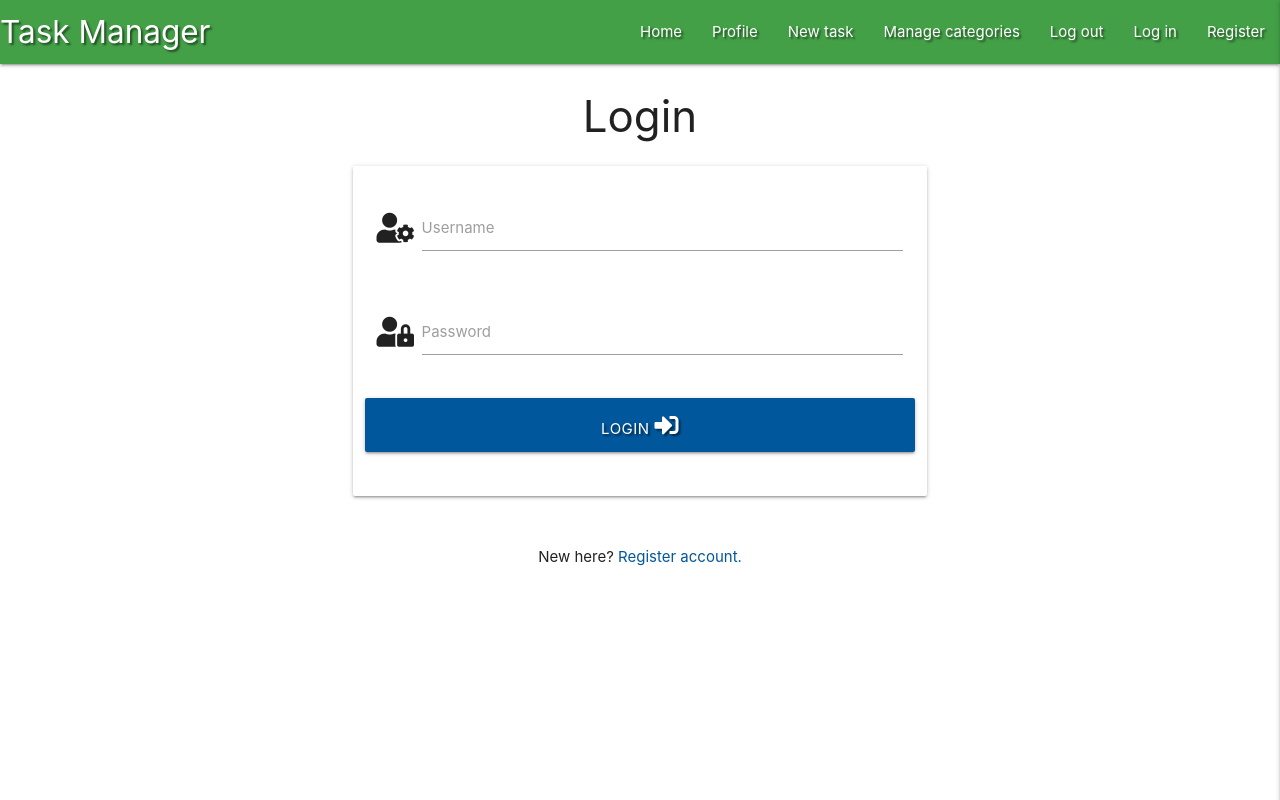
After one commit to Jade-ux/Task-Manager-MongoDB, a Flask app: page /login in a window 1280 px wide. The commit adds this page. Run offline with Flask 2, Linux system fonts and the light colour scheme; some libraries are stand-ins or nearby versions.

Commit message:
Add login functionality.

```diff
--- a/app.py
+++ b/app.py
@@ -48,6 +48,31 @@ def register():
     return render_template("register.html")
 
 
+@app.route("/login", methods=["GET", "POST"])
+def login():
+    if request.method == "POST":
+        # check if username exists and if it does, store it in a variable
+        existing_user = mongo.db.users.find_one(
+            {"username": request.form.get("username").lower()})
+
+        if existing_user:
+            # ensure hashed password matches user input
+            if check_password_hash(
+                existing_user["password"], request.form.get("password")):
+                    session["user"] = request.form.get("username").lower()
+                    flash("Welcome,{}".format(request.form.get("username")))
+            else:
+                # invalid password match - we do not want to let them know exactly which they have wrong as that would make it easier to brute force entries
+                flash("Incorrect username and/or password")
+                return redirect(url_for("login"))
+
+        else:
+             # username doesn't exist
+            flash("Incorrect username and/or password")
+            return redirect(url_for("login"))
+
+    return render_template("login.html")
+
 if __name__ == "__main__":
     app.run(host=os.environ.get("IP"),
             port=int(os.environ.get("PORT")),
--- a/templates/base.html
+++ b/templates/base.html
@@ -24,7 +24,7 @@
                 <li><a href="#">New task</a></li>
                 <li><a href="#">Manage categories</a></li>
                 <li><a href="#">Log out</a></li>
-                <li><a href="#">Log in</a></li>
+                <li><a href="{{ url_for('login') }}">Log in</a></li>
                 <li><a href="{{ url_for('register') }}">Register</a></li>
             </ul>
         </div>
@@ -37,7 +37,7 @@
                 <li><a href="#">New task</a></li>
                 <li><a href="#">Manage categories</a></li>
                 <li><a href="#">Log out</a></li>
-                <li><a href="#">Log in</a></li>
+                <li><a href="{{ url_for('login') }}">Log in</a></li>
                 <li><a href="{{ url_for('register') }}">Register</a></li>
     </ul>
 
--- /dev/null
+++ b/templates/login.html
@@ -0,0 +1,45 @@
+{% extends "base.html" %}
+{% block content %}
+
+<h3 class="center-align">Login</h3>
+
+<div class="row">
+    <form class="col s12 m8 offset-m2" method="POST" action="{{ url_for('login') }}">
+        <div class="card-panel">
+            <!--username-->
+            <div class="row">
+                <div class="input-field col s12">
+                    <i class="fas fa-user-cog prefix light-text text darken"></i>
+                    <input id="username" name="username" type="text" minlength="4" max-length="15"
+                        pattern="^[a-zA-Z0-9]{4,15}$" class="validate" required>
+                    <label for="username">Username</label>
+                </div>
+            </div>
+            <!--password-->
+            <div class="row">
+                <div class="input-field col s12">
+                    <i class="fas fa-user-lock prefix light-text text darken"></i>
+                    <input id="password" name="password" type="password" minlength="5" max-length="15"
+                        pattern="^[a-zA-Z0-9]{4,15}$" class="validate" required>
+                    <label for="password">Password</label>
+                </div>
+            </div>
+            <!--login button-->
+            <div class="row">
+                <button type="submit" class="col s12 btn-large light-blue darken-4 text-shadow">Login <i
+                        class="fas fa-sign-in-alt"></i></button>
+            </div>
+        </div>
+    </form>
+</div>
+<div class="row">
+    <div class="col s12">
+        <p class="center-align"> New here?
+            <a href="{{ url_for('register')}}" class="light-blue-text text-darken-4">
+                Register account.
+            </a>
+        </p>
+    </div>
+</div>
+
+{% endblock %}
```
Also changed, not shown: templates/register.html (+9 -0 lines).
